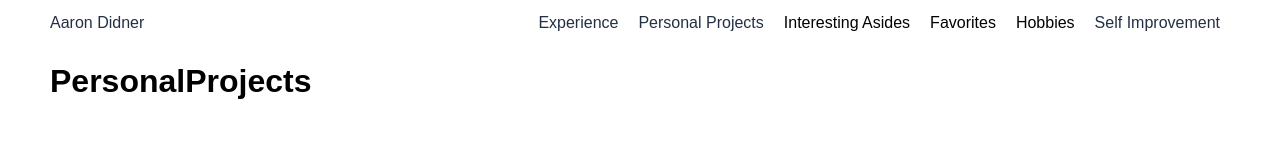
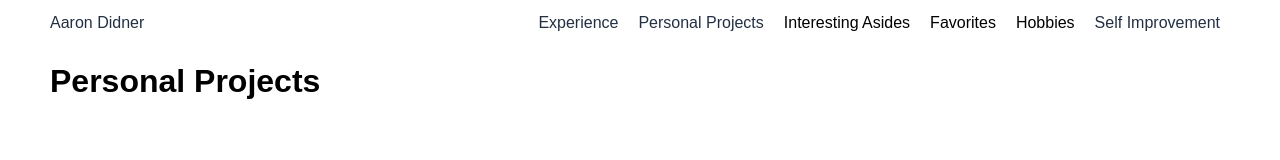
Before and after one commit to adidner/personal-site, a Next.js app: page /personalprojects in a window 1280 px wide. Shown: the top 160 px of the page. Built offline with nearby package versions, Linux system fonts and the light colour scheme.

Commit message:
title bolded

```diff
--- a/src/pages/personalprojects/index.tsx
+++ b/src/pages/personalprojects/index.tsx
@@ -9,7 +9,7 @@ function PersonalProjects() {
   return (
     <Layout>
       <div className={"personal-projects-container"}>
-        <div className={"personal-projects-title"}>PersonalProjects</div>
+        <div className={"personal-projects-title"}>Personal Projects</div>
         {
           personalProjectData.map(current =>
             <PersonalProjectCards
```
